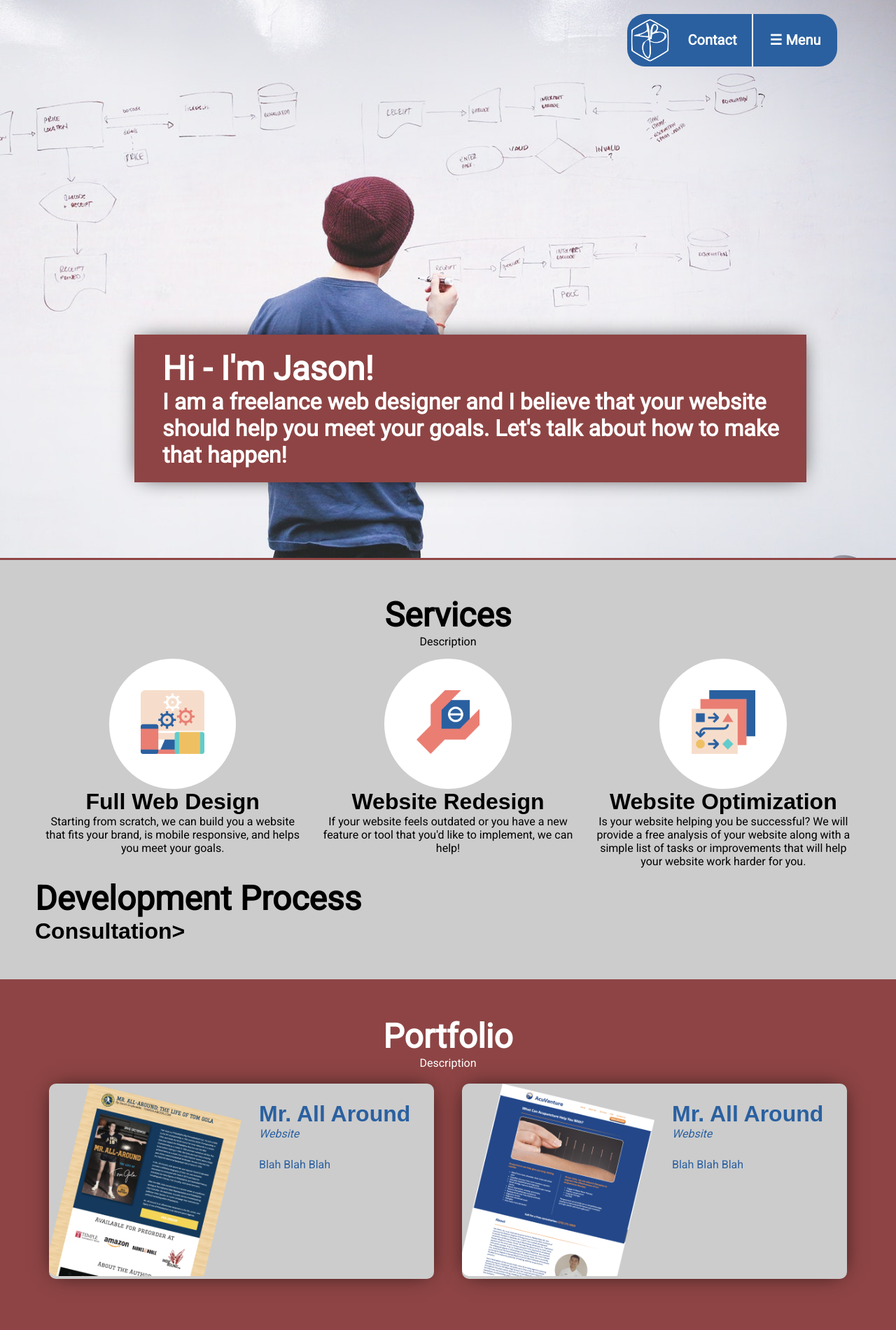
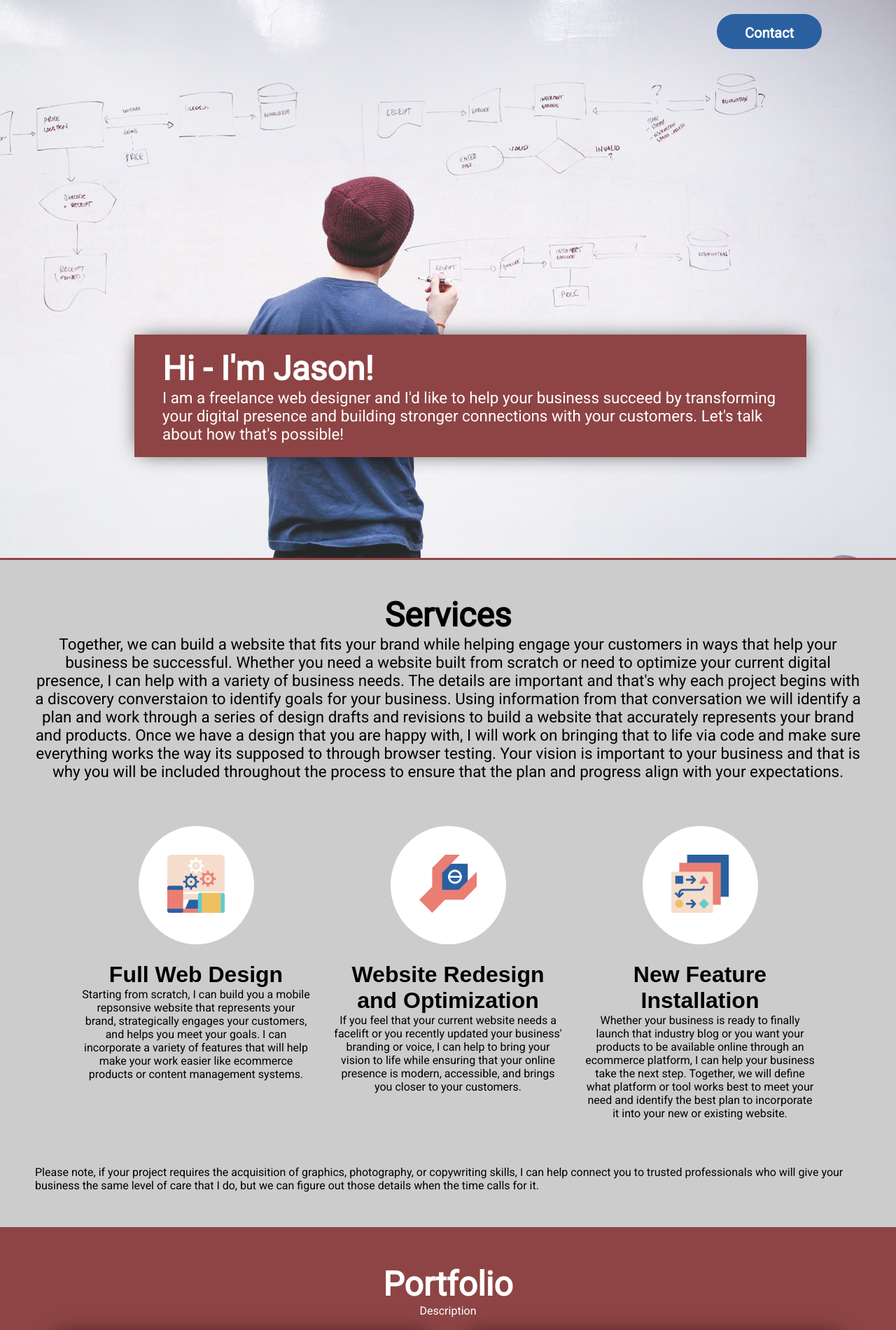
Before and after one commit to jasonbodman/portfolio-redesign, a PHP site: page / in a window 1280 px wide. Shown: the top 1900 px of the page at 70% size. Run offline with PHP 8.4, Linux system fonts and the light colour scheme; some web fonts are replaced.

Commit message:
update contact section

```diff
--- a/css/styles.css
+++ b/css/styles.css
@@ -39,22 +39,15 @@ header {
 	background-color: #2a60a0;
 	z-index: 1;
 	display: inline-flex;
-	width: 300px;
-	height: 75px;
+	width: 150px;
+	height: 50px;
 	position: fixed;
-	margin: 20px 20px 20px 70%;
+	margin: 20px 20px 20px 80%;
 	border-radius: 25px;
 }
 
-.nav-menu {
-	width: 60%;
-	display: inline-flex;
-	border-right: 2px solid white;
-	padding: 5px 0px;
-}
-
 .nav-contact {
-	width: 40%;
+	width: 100%;
 	display: inline-flex;
 	padding: 5px 0px;
 }
@@ -93,6 +86,7 @@ section#services {
 .service-list {
 	display: inline-flex;
 	margin: 0 auto;
+	padding: 50px;
 }
 
 .service-item {
@@ -106,6 +100,10 @@ section#services {
 	width: 50%;
 	height: auto;
 	margin: 0 auto;
+}
+
+.service-description {
+	padding-top: 25px;
 }
 
 section#portfolio {
@@ -147,6 +145,22 @@ section#portfolio {
 section#contact {
 	background-color: #ccc;
 	padding: 50px;
+}
+
+.contactform {
+	padding-top: 25px;
+}
+
+.form {
+
+}
+
+input {
+
+}
+
+textarea	{
+
 }
 
 footer {
@@ -195,9 +209,9 @@ h3 {
 	font-size: 1.5rem;
 }
 
-img.nav-logo {
-	width: 65px;
-	height: 65px;
+p.subtitle {
+	font-size: 1.4rem;
+	font-weight: lighter;
 }
 
 a.nav-link {
@@ -206,7 +220,7 @@ a.nav-link {
 	font-weight: bold;
 	font-size: 1.25rem;
 	text-align: center;
-	margin-top: 20px;
+	margin-top: 10px;
 }
 
 img.service-image {
--- a/index.html
+++ b/index.html
@@ -11,19 +11,14 @@
 
 		<!--Local styles-->
 		<link href="css/styles.css" rel="stylesheet">
-		<link href="css/styles.css" rel="stylesheet">
 		<link rel="shortcut icon" type="image/png" href="img/logo-black.PNG">
 
 	</head>
 
 	<body>
 		<header>
-			<div class="nav-menu">
-				<img class="nav-logo" src="img/logo-white.png">
+			<div class="nav-contact">
 				<a class="nav-link center">Contact</a>
-			</div>
-			<div class="nav-contact">
-				<a href="javascript:void(0);" class="nav-link center" onclick="myFunction()">&#9776; Menu</a>
 			</div>
 		</header>
 
@@ -32,9 +27,11 @@
 				<div class="title right">
 					<div>
 						<h1>Hi - I'm Jason!</h1>
-						<h2 class="robot">I am a freelance web designer and I believe that your website
-							 should help you meet your goals. Let's talk about how to make
-							 that happen!
+						<p class="robot subtitle">I am a freelance web designer and I'd
+							like to help your business succeed by transforming your digital
+							presence and building stronger connections with your customers.
+							Let's talk about how that's possible!
+						 	</p>
 					</div>
 				</div>
 			</section>
@@ -42,44 +39,73 @@
 
 			<section class="services" id="services">
 				<h1 class="center">Services</h1>
-				<p class="center">Description</p>
+				<p class="subtitle center">Together, we can build a website that fits
+					your brand while helping engage your customers in ways that help
+					your business be successful. Whether you need a website built from
+					scratch	or need to optimize your current digital presence, I can help
+					with a variety of business needs. The details are important and
+					that's why each project begins with a discovery converstaion to
+					identify goals for your business. Using information from that
+					conversation we will identify a plan and work through a series of
+					design drafts and	revisions to build a website that accurately
+					represents your brand and products. Once we have a design that you
+					are happy with, I will work on bringing that to life via code and
+					make sure everything works the way its supposed to through browser
+					testing. Your vision is important to your business and that is why
+					you will be included throughout the process to ensure that the plan
+					and progress align with your expectations.</p>
+
 				<div class="service-list">
+
 					<div class="service-item center">
 						<div class="service-image-bg">
 							<img src="img/020-responsive.png" class="service-image">
 						</div> <!--service-image-bg-->
 						<div class="service-description">
 							<h2>Full Web Design</h2>
-							<p>Starting from scratch, we can build you a website that fits your
-								brand, is mobile responsive, and helps you meet your goals.</p>
+							<p>Starting from scratch, I can build you a mobile repsonsive
+								website that represents your brand, strategically engages
+								your customers, and helps you meet your goals. I can
+								incorporate a variety of features that will help make your work
+								easier like ecommerce products or content management systems.</p>
 						</div> <!--service-description-->
 					</div> <!--service-item-->
+
 					<div class="service-item center">
 						<div class="service-image-bg">
 							<img src="img/018-wrench.png" class="service-image">
 						</div> <!--service-image-bg-->
 						<div class="service-description">
-							<h2>Website Redesign</h2>
-							<p>If your website feels outdated or you have a new feature or tool
-								that you'd like to implement, we can help!</p>
+							<h2>Website Redesign and Optimization</h2>
+							<p>If you feel that your current website needs a facelift or
+								you recently updated your business' branding or voice, I can
+								help to bring your vision to life while ensuring that	your
+								online presence is modern, accessible, and brings you	closer
+								to your customers.</p>
 						</div> <!--service-description-->
 					</div> <!--service-item-->
+
 					<div class="service-item center">
 						<div class="service-image-bg">
 							<img src="img/015-flow.png" class="service-image">
 						</div> <!--service-image-bg-->
 						<div class="service-description">
-							<h2>Website Optimization</h2>
-							<p>Is your website helping you be successful? We will provide a free
-								analysis of your website along with a simple list of tasks or
-								improvements that will help your website work harder for you.</p>
+							<h2>New Feature Installation</h2>
+							<p>Whether your business is ready to finally launch that
+								industry blog or you want your products to be available online
+								through	an ecommerce platform, I can help your business take
+								the next step. Together, we will define what platform or tool
+								works best to meet your need and identify the best plan to
+								incorporate it into your new or existing website. </p>
 						</div> <!--service-description-->
 					</div> <!--service-item-->
 				</div> <!--service-list-->
 
-				<div class="process">
-					<h1>Development Process</h1>
-					<h2>Consultation>
+				<p>Please note, if your project requires the
+					acquisition of graphics, photography, or copywriting skills, I can
+					help connect you to trusted professionals who will give your business
+					the same level of care that I do, but we can figure out those details
+					when the time calls for it.
 
 			</section>
 
@@ -111,15 +137,19 @@
 			</section>
 
 			<section class="contact" id="contact">
-		    <h2>Ready to get to work?</h2>
-		    <h4 class="robot">Reach out using the form below to describe your project:</h4>
+		    <h2>Let's get started!</h2>
+		    <p class="robot">Using the form below, please share a few basic
+					details about your project. Once I receive your request, I'll be in
+					touch as quickly as possible to ask any clarifying questions and
+					discuss potential next steps. (You can also just use the form below
+					to say hi if you'd like!)</p>
 		    <div class="contactform">
-		      <form method="post" action="contact_form.php">
+		      <form method="post" class="form" action="contact_form.php">
 
-		        <label for="name">Name:</label>
-		        <br><input type="text" id="name" name="name" placeholder="Your name"></br>
+		        <label for="name">What is your name?</label>
+		        <br><input type="text" id="name" name="name"></br>
 
-						<br><label for="subject">Phone:</label>
+						<br><label for="subject">hone:</label>
 		        <br><input type="text" id="subject" name="subject" placeholder="Message subject"></br>
 
 		        <br><label for="email">Email:</label>
```
